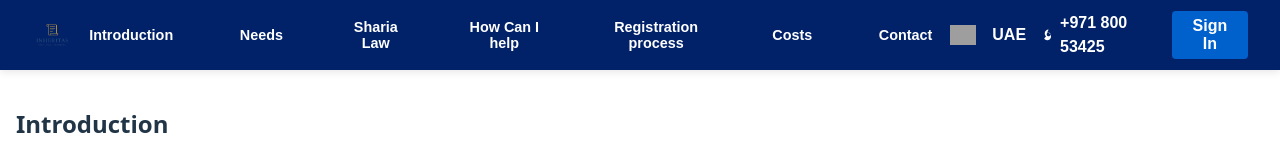
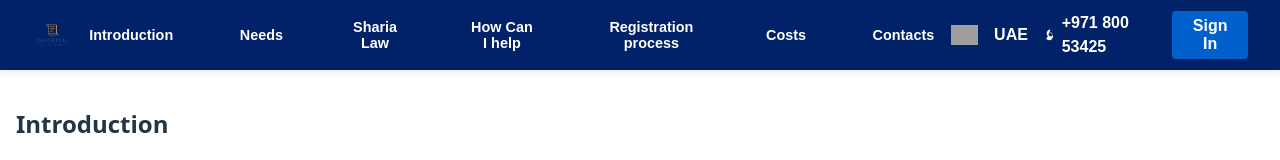
Before and after one commit to Mohd-Manas/Inheritas, a React (Vite) app: page / in a window 1280 px wide. Shown: the top 160 px of the page. Built offline with nearby package versions, Linux system fonts and the light colour scheme; grey boxes are pictures that could not be loaded.

Commit message:
FIrst commit

```diff
--- a/src/components/Header/Header.jsx
+++ b/src/components/Header/Header.jsx
@@ -12,7 +12,7 @@ const menuItems = [
   { label: "How Can I help", sectionId: "help" },
   { label: "Registration process", sectionId: "registration" },
   { label: "Costs", sectionId: "costs" },
-  { label: "Contact", sectionId: "contact" },
+  { label: "Contacts", sectionId: "contact" },
 ];
 
 const Header = () => {
```
